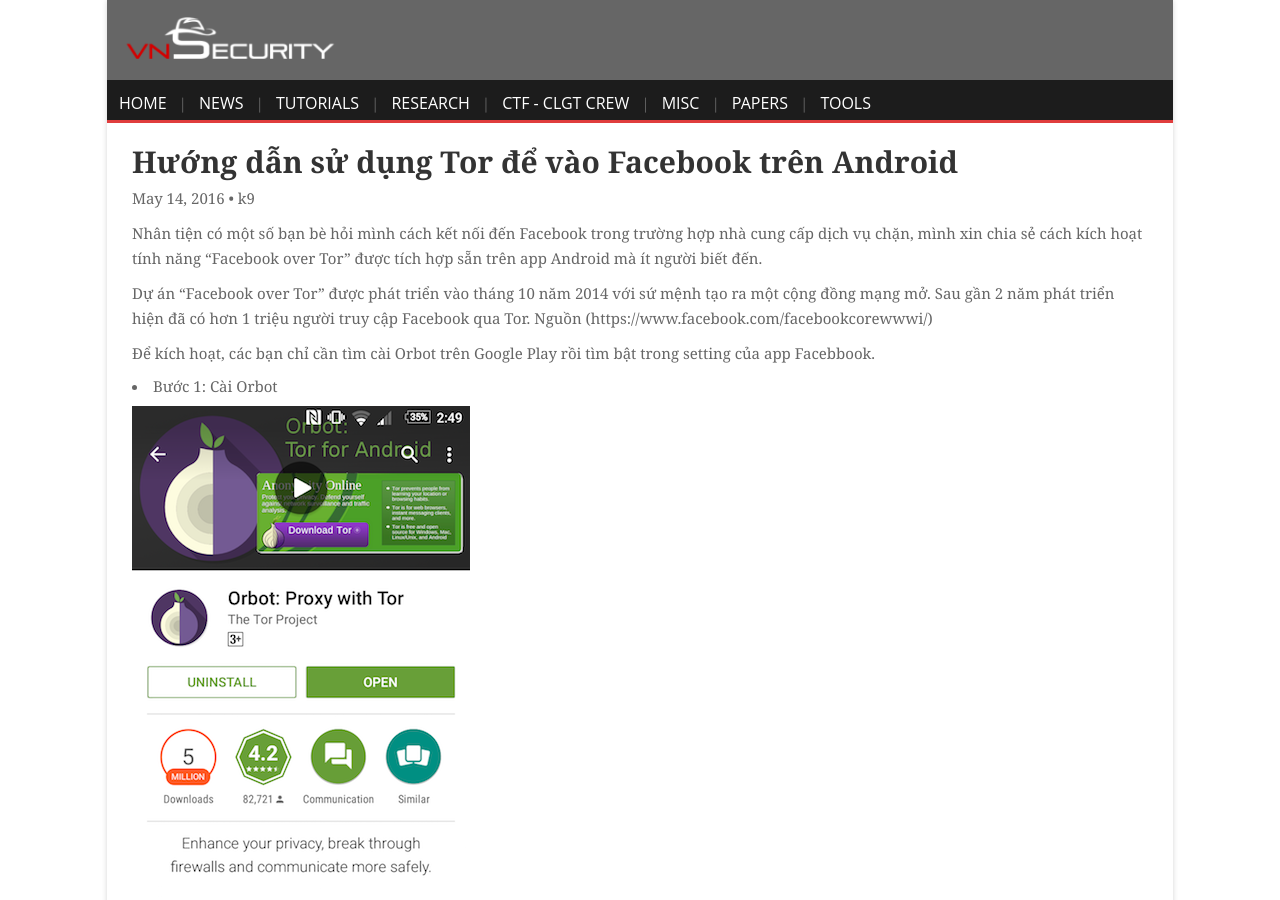
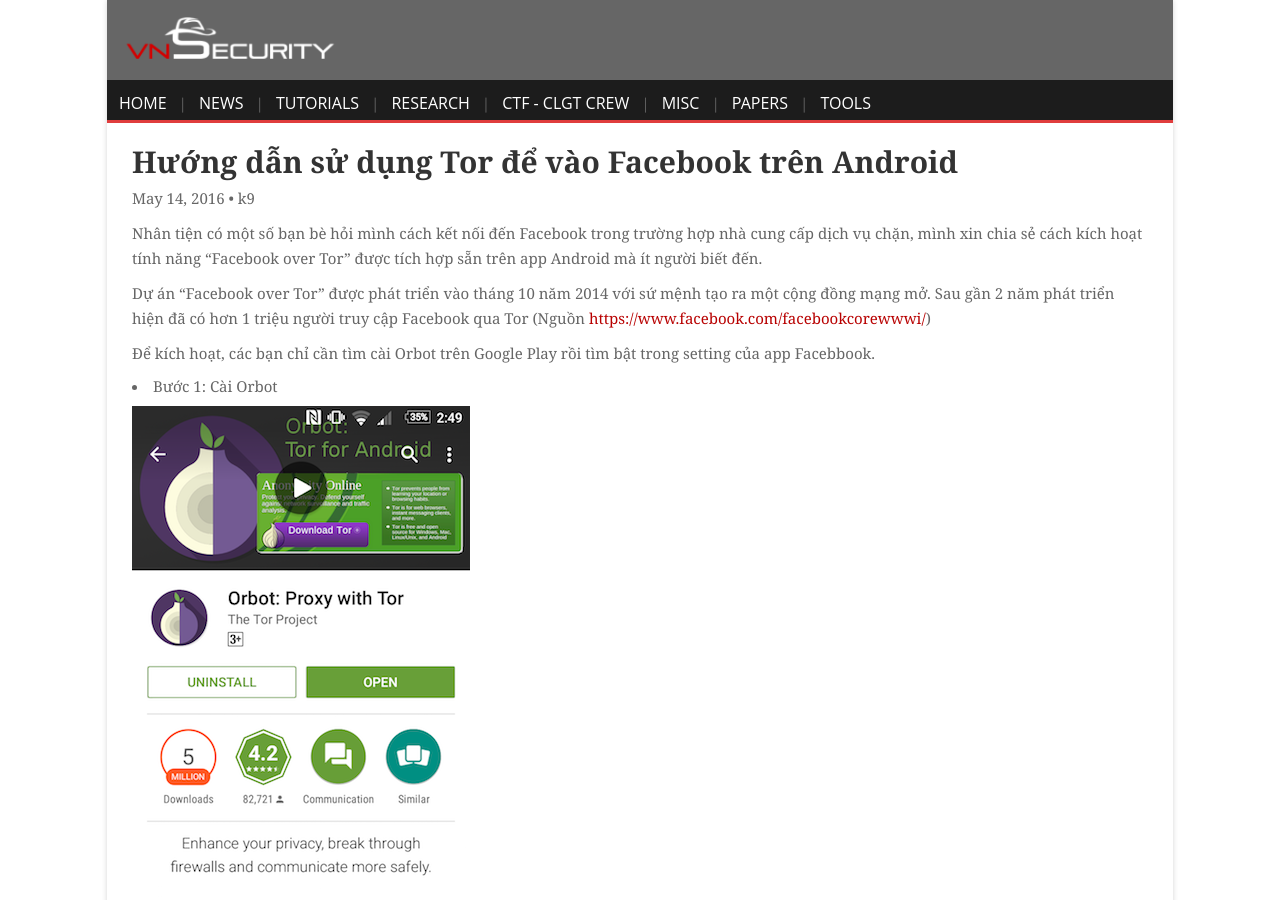
Before and after one commit to VNSECURITY/vnsecurity.github.io, a Jekyll site: the page built from _posts/2016-05-14-Huong-Dan-Vao-Facebook-Bang-Tor-Android.md, in a window 1280 px wide and 900 px high. Built offline with Jekyll 4.4.1, drawn with Linux system fonts in a browser that asks for light colours; comment, search, counter and statistics services are not loaded; part of the change alters nothing that is shown.

```diff
--- a/_posts/2016-05-14-Huong-Dan-Vao-Facebook-Bang-Tor-Android.md
+++ b/_posts/2016-05-14-Huong-Dan-Vao-Facebook-Bang-Tor-Android.md
@@ -16,7 +16,7 @@ tags:
 
 Nhân tiện có một số bạn bè hỏi mình cách kết nối đến Facebook trong trường hợp nhà cung cấp dịch vụ chặn, mình xin chia sẻ cách kích hoạt tính năng "Facebook over Tor" được tích hợp sẵn trên app Android mà ít người biết đến.
 
-Dự án "Facebook over Tor" được phát triển vào tháng 10 năm 2014 với sứ mệnh tạo ra một cộng đồng mạng mở. Sau gần 2 năm phát triển hiện đã có hơn 1 triệu người truy cập Facebook qua Tor. Nguồn (https://www.facebook.com/facebookcorewwwi/)
+Dự án "Facebook over Tor" được phát triển vào tháng 10 năm 2014 với sứ mệnh tạo ra một cộng đồng mạng mở. Sau gần 2 năm phát triển hiện đã có hơn 1 triệu người truy cập Facebook qua Tor (Nguồn [https://www.facebook.com/facebookcorewwwi/](https://www.facebook.com/facebookcorewwwi/))
 
 Để kích hoạt, các bạn chỉ cần tìm cài Orbot trên Google Play rồi tìm bật trong setting của app Facebbook.
 
```
